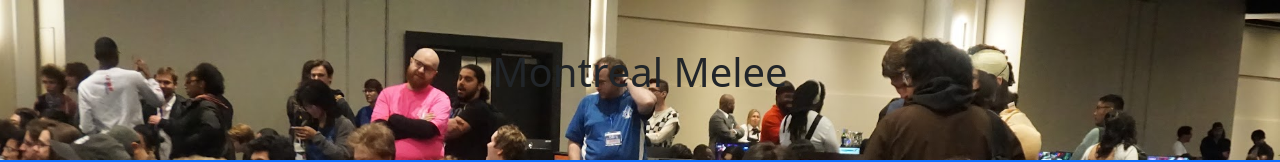
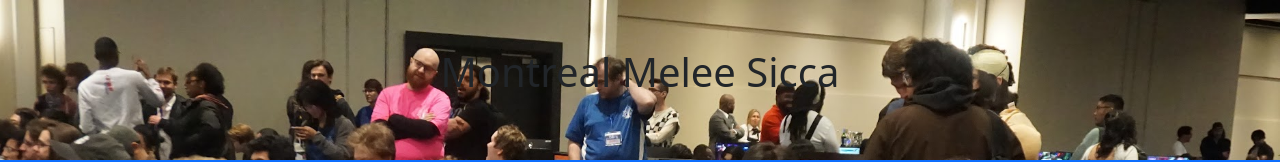
Before and after one commit to LunarDusk1/MTLMeleeWebsite, a website: page Views/Components/page-header.html in a window 1280 px wide. Shown: the top 162 px of the page. Drawn offline with nearby package versions, Linux system fonts and the light colour scheme.

Commit message:
making it about myself
Sicca

```diff
--- a/Views/Components/page-header.html
+++ b/Views/Components/page-header.html
@@ -9,7 +9,7 @@
     <header>
         <!-- Jumbotron -->
         <div class="p-5 text-center bg-body-tertiary" id="header-banner">
-            <h1 class="mb-3">Montreal Melee</h1>
+            <h1 class="mb-3">Montreal Melee Sicca</h1>
           </div>
           <!-- Jumbotron -->
 
```
